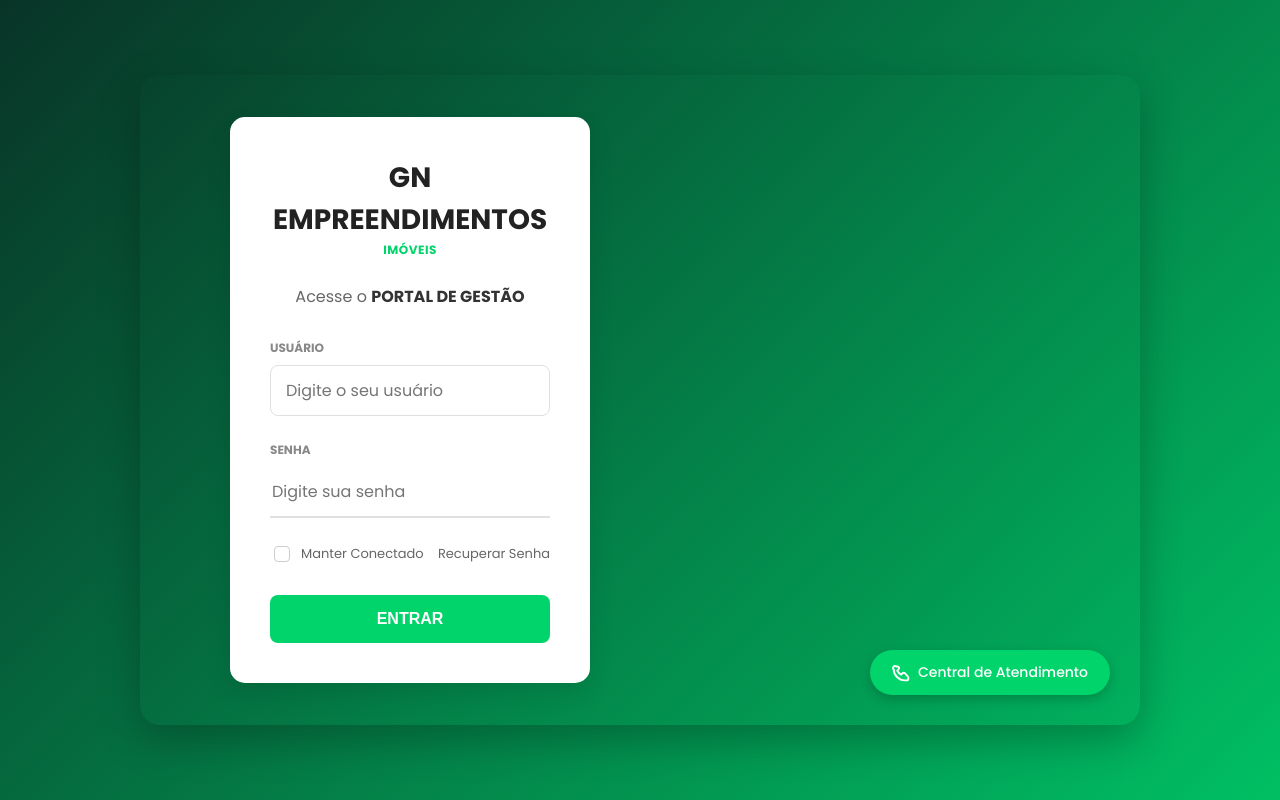
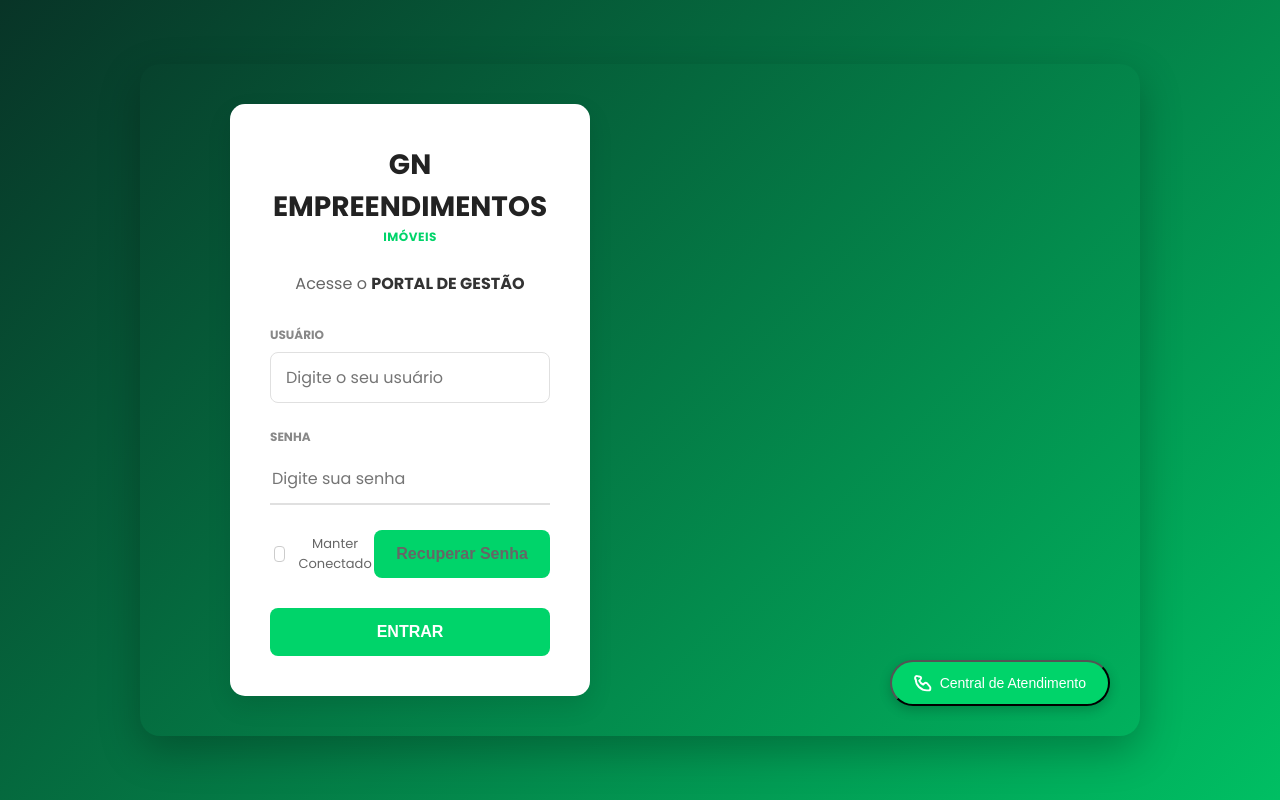
Before and after one commit to brunocardsx/sys-Obras, a React (Create React App) app in the folder frontend/: page / in a window 1280 px wide. Built offline with nearby package versions, Linux system fonts and the light colour scheme.

Commit message:
fix: resolve ESLint errors for production build

```diff
--- a/frontend/src/pages/CreateInvoice.tsx
+++ b/frontend/src/pages/CreateInvoice.tsx
@@ -1,7 +1,7 @@
 import React, { useState, useEffect } from 'react';
 import { useNavigate } from 'react-router-dom';
 import { api } from '../services/api';
-import { Project, Product, CreateInvoiceRequest, CreateInvoiceItemRequest } from '../types';
+import { Project, Product, CreateInvoiceRequest } from '../types';
 import { formatCurrency } from '../utils/format';
 import './CreateInvoice.css';
 
@@ -34,7 +34,7 @@ const CreateInvoice: React.FC = () => {
   const [showDeleteConfirmModal, setShowDeleteConfirmModal] = useState<boolean>(false);
   const [productToDelete, setProductToDelete] = useState<Product | null>(null);
   const [isDeletingProduct, setIsDeletingProduct] = useState<boolean>(false);
-  const [searchTerm, setSearchTerm] = useState<string>('');
+  const [searchTerm] = useState<string>('');
 
   const [formData, setFormData] = useState<InvoiceFormData>({
     number: '',
--- a/frontend/src/pages/Dashboard.tsx
+++ b/frontend/src/pages/Dashboard.tsx
@@ -316,6 +316,7 @@ const Dashboard: React.FC = () => {
   ];
 
   // Componente customizado para tooltip
+  // eslint-disable-next-line @typescript-eslint/no-unused-vars
   const CustomTooltip = ({ active, payload }: TooltipProps) => {
     if (active && payload && payload.length) {
       const data = payload[0].payload;
@@ -338,6 +339,7 @@ const Dashboard: React.FC = () => {
   };
 
   // Componente customizado para label do gráfico
+  // eslint-disable-next-line @typescript-eslint/no-unused-vars
   const renderCustomizedLabel = ({ cx, cy, midAngle, innerRadius, outerRadius, percent, value }: LabelProps) => {
     if (percent < 0.05) return null; // Não mostrar labels para fatias menores que 5%
 
--- a/frontend/src/pages/InvoiceSearch.tsx
+++ b/frontend/src/pages/InvoiceSearch.tsx
@@ -1,7 +1,7 @@
 import React, { useEffect, useState } from 'react';
 import { Link } from 'react-router-dom';
 import { api } from '../services/api';
-import { Invoice as InvoiceType, Project, Product } from '../types';
+import { Invoice as InvoiceType } from '../types';
 import { formatCurrency } from '../utils/format';
 import '../dashboard/dashboard.css';
 import './InvoiceSearch.css';
--- a/frontend/src/pages/Login.tsx
+++ b/frontend/src/pages/Login.tsx
@@ -108,7 +108,7 @@ const Login: React.FC = () => {
                   <input type="checkbox" id="keep-connected-checkbox" />
                   <label htmlFor="keep-connected-checkbox">Manter Conectado</label>
                 </div>
-                <a href="#" className="forgot-password">Recuperar Senha</a>
+                <button type="button" className="forgot-password">Recuperar Senha</button>
               </div>
               <button type="submit" disabled={isLoading}>
                 {isLoading ? 'ENTRANDO...' : 'ENTRAR'}
@@ -117,10 +117,10 @@ const Login: React.FC = () => {
           </div>
         </div>
         <div className="login-image-container">
-          <a href="#" className="support-button">
+          <button type="button" className="support-button">
             <PhoneIcon />
             <span>Central de Atendimento</span>
-          </a>
+          </button>
         </div>
       </div>
     </div>
```
